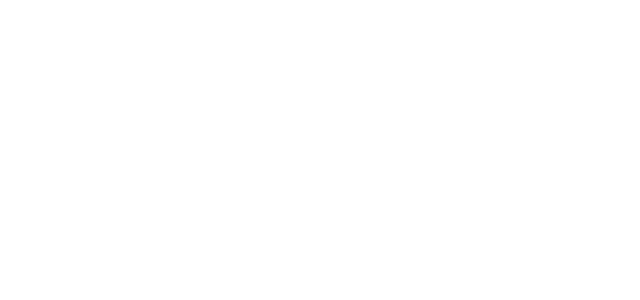
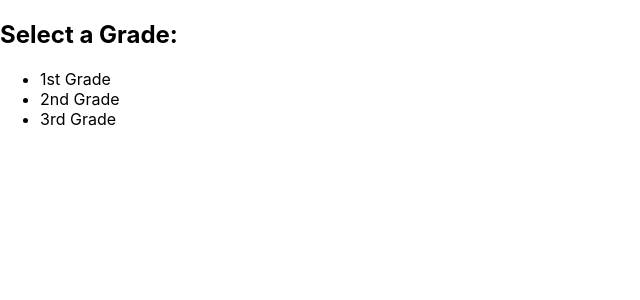
Before and after one commit to KaueMiziara/hackforachange-lessons-test, a React (Create React App) app: page / in a window 1280 px wide. Shown: the top 300 px of the page, without its empty margins (0-640 px from the left). Built offline with nearby package versions, Linux system fonts and the light colour scheme.

Commit message:
Create GradeSelector component

```diff
--- a/src/App.tsx
+++ b/src/App.tsx
@@ -1,7 +1,10 @@
+import GradeSelector from "./components/GradeSelector";
+import data from "./data/database.json";
+
 function App() {
   return (
     <div>
-
+      <GradeSelector grades={data.grades} />
     </div>
   );
 }
--- /dev/null
+++ b/src/components/GradeSelector.tsx
@@ -0,0 +1,20 @@
+import React from "react";
+
+interface GradeSelectorProps {
+    grades: Array<{name: string}>;
+}
+
+const GradeSelector: React.FC<GradeSelectorProps> = ({grades}) => {
+    return (
+        <div>
+            <h2>Select a Grade:</h2>
+            <ul>
+                {grades.map((grade, index) => (
+                    <li key={index}>{grade.name}</li>
+                ))}
+            </ul>
+        </div>
+    );
+};
+
+export default GradeSelector;
```
